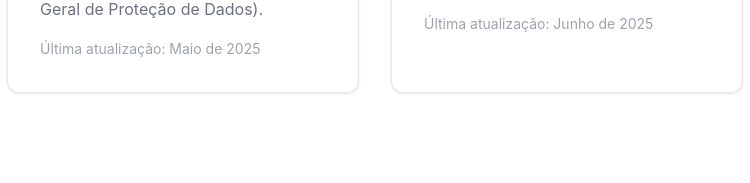
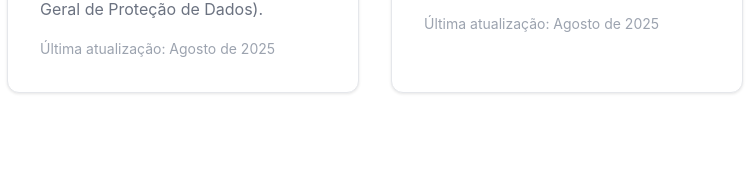
Before and after one commit to RomuloMaltez/glorychat-legal-docs, a plain HTML site: page index.html in a window 1280 px wide. Shown: the part 404-587 px from the top of the page, 265-1015 px from the left. Drawn offline with Linux system fonts and the light colour scheme.

Commit message:
Update index.html
atualizacao dos cards para agosto de 2025

```diff
--- a/index.html
+++ b/index.html
@@ -163,7 +163,7 @@
                         Como coletamos, usamos e protegemos suas informações pessoais
                         de acordo com a LGPD (Lei Geral de Proteção de Dados).
                     </p>
-                    <div class="date">Última atualização: Maio de 2025</div>
+                    <div class="date">Última atualização: Agosto de 2025</div>
                 </a>
 
                 <a href="terms-of-service.html" class="document-card">
@@ -172,7 +172,7 @@
                         Condições de uso do aplicativo, planos de assinatura,
                         política de reembolso e exclusão de conta.
                     </p>
-                    <div class="date">Última atualização: Junho de 2025</div>
+                    <div class="date">Última atualização: Agosto de 2025</div>
                 </a>
             </div>
         </div>
```
